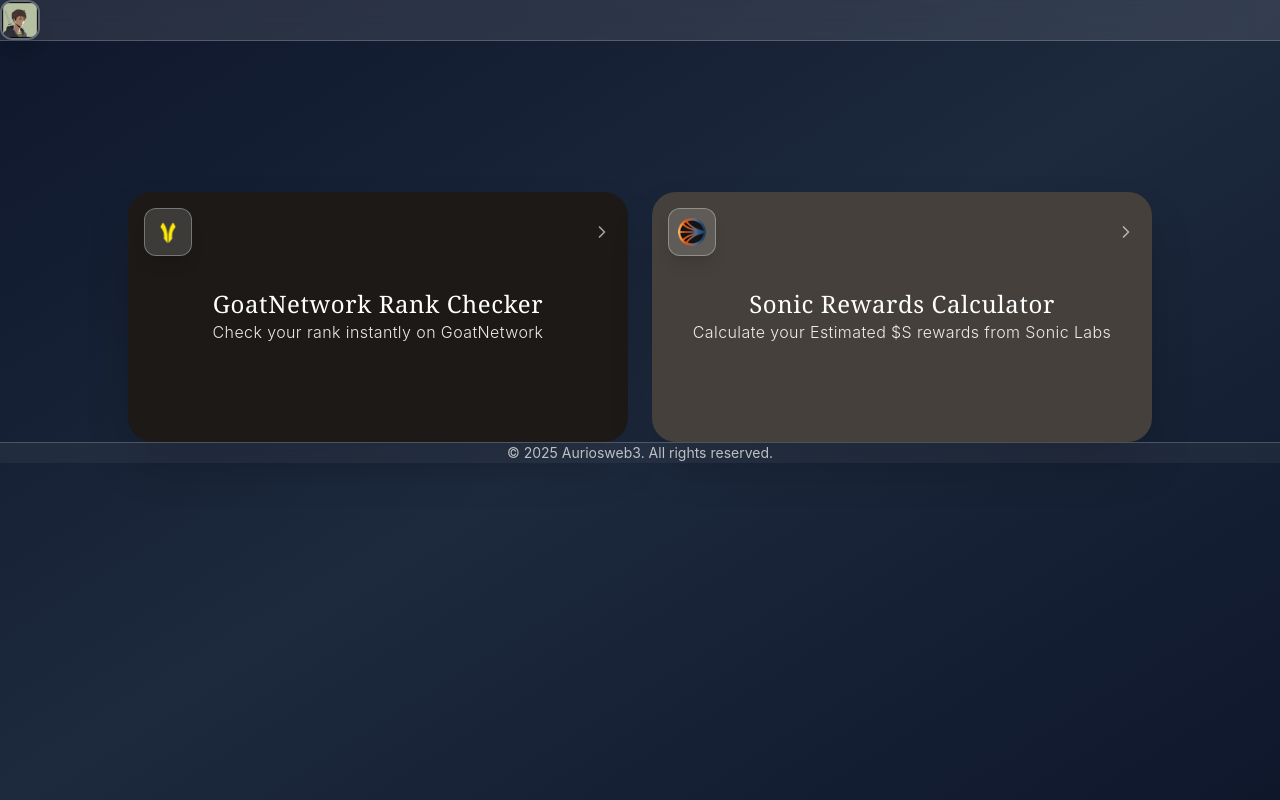
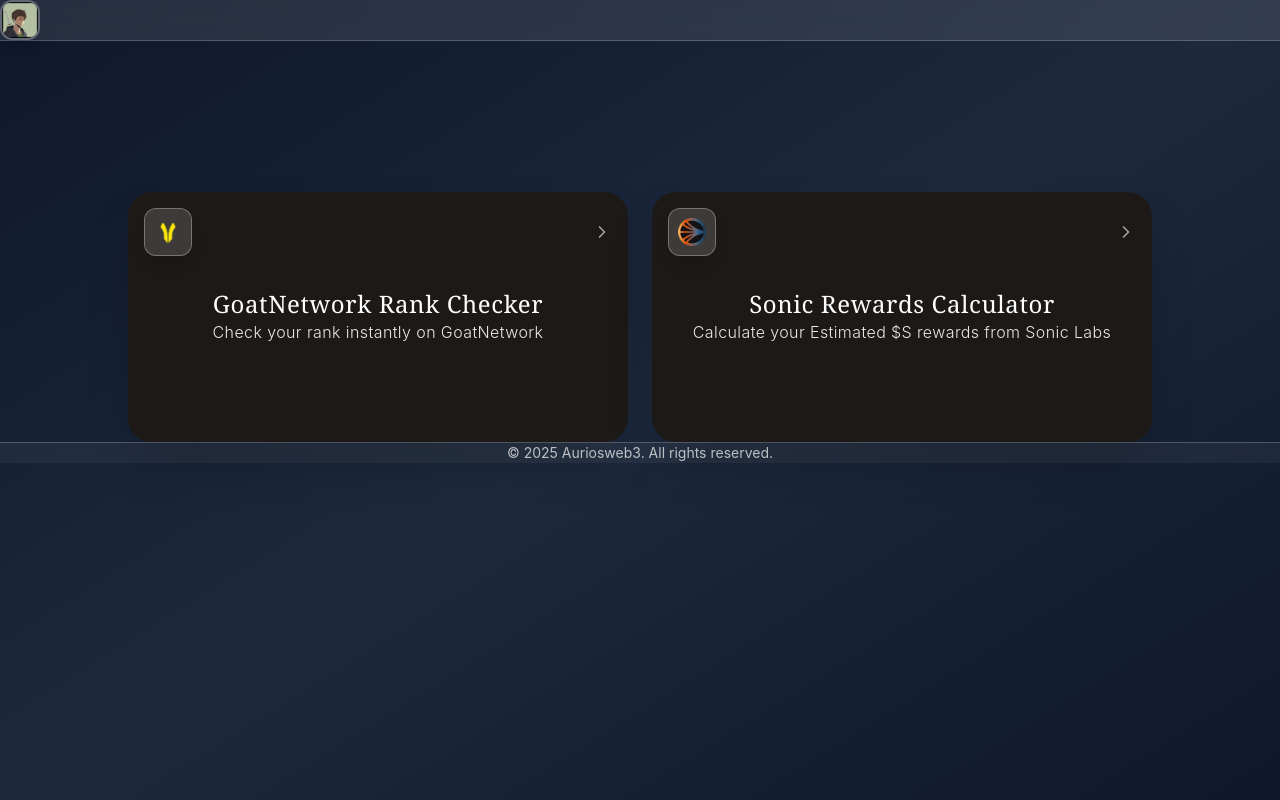
Before and after one commit to KodaZenji/Auriodevspace, a Next.js app: page / in a window 1280 px wide. Built offline with nearby package versions, Linux system fonts and the light colour scheme.

Commit message:
Update page.js

```diff
--- a/app/page.js
+++ b/app/page.js
@@ -19,7 +19,7 @@ const LandingPage = () => {
       id: "sonic",
       title: "Sonic Rewards Calculator",
       description: "Calculate your Estimated $S rewards from Sonic Labs",
-      color: "from-stone-700 to-stone-700",
+      color: "from-stone-900 to-stone-900",
       hoverColor: "hover:from-stone-600 hover:to-stone-700",
       route: "/sonic-rewards-calculator",
       logo: "/sonic-labs-logo.png",
```
